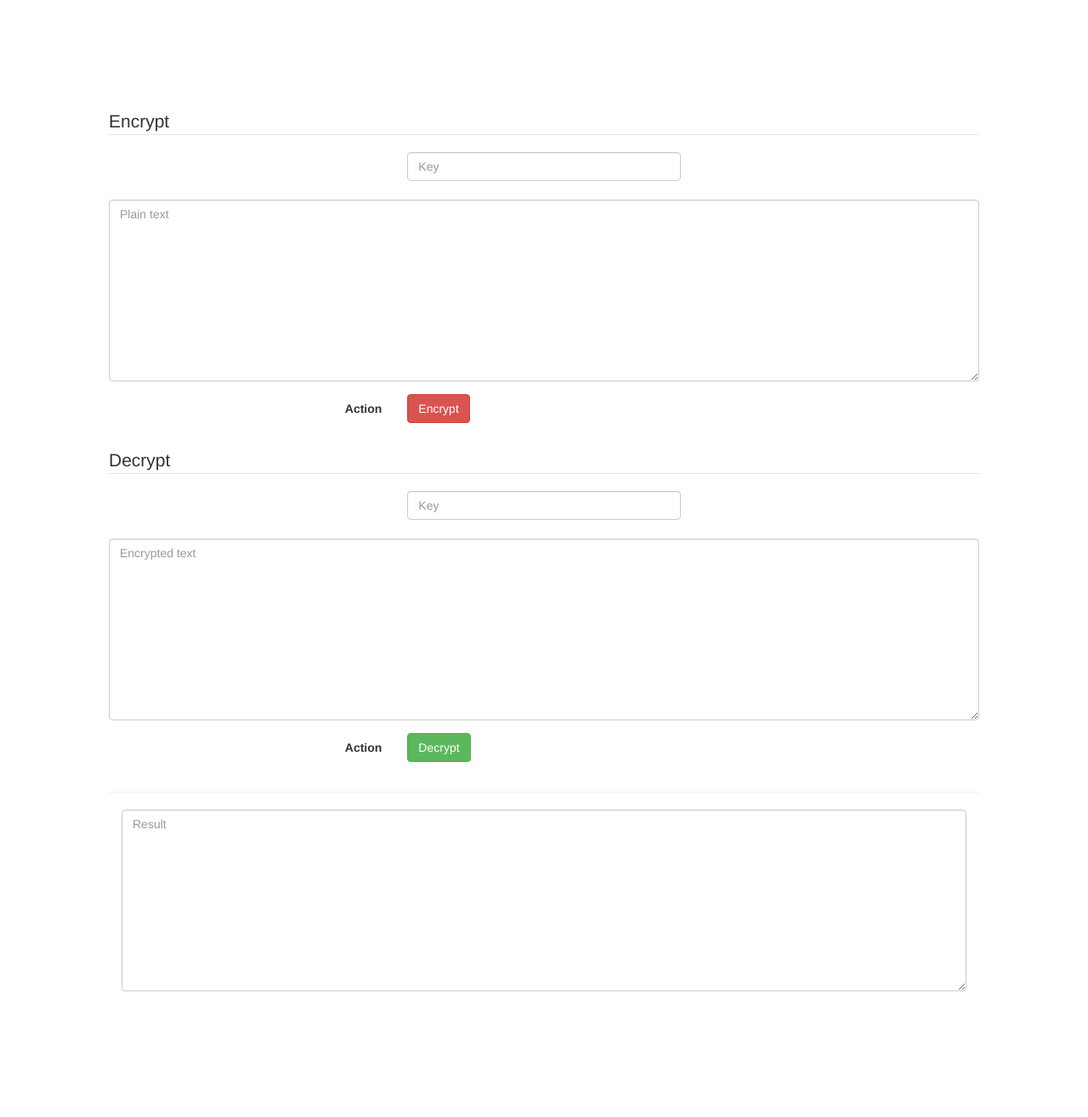
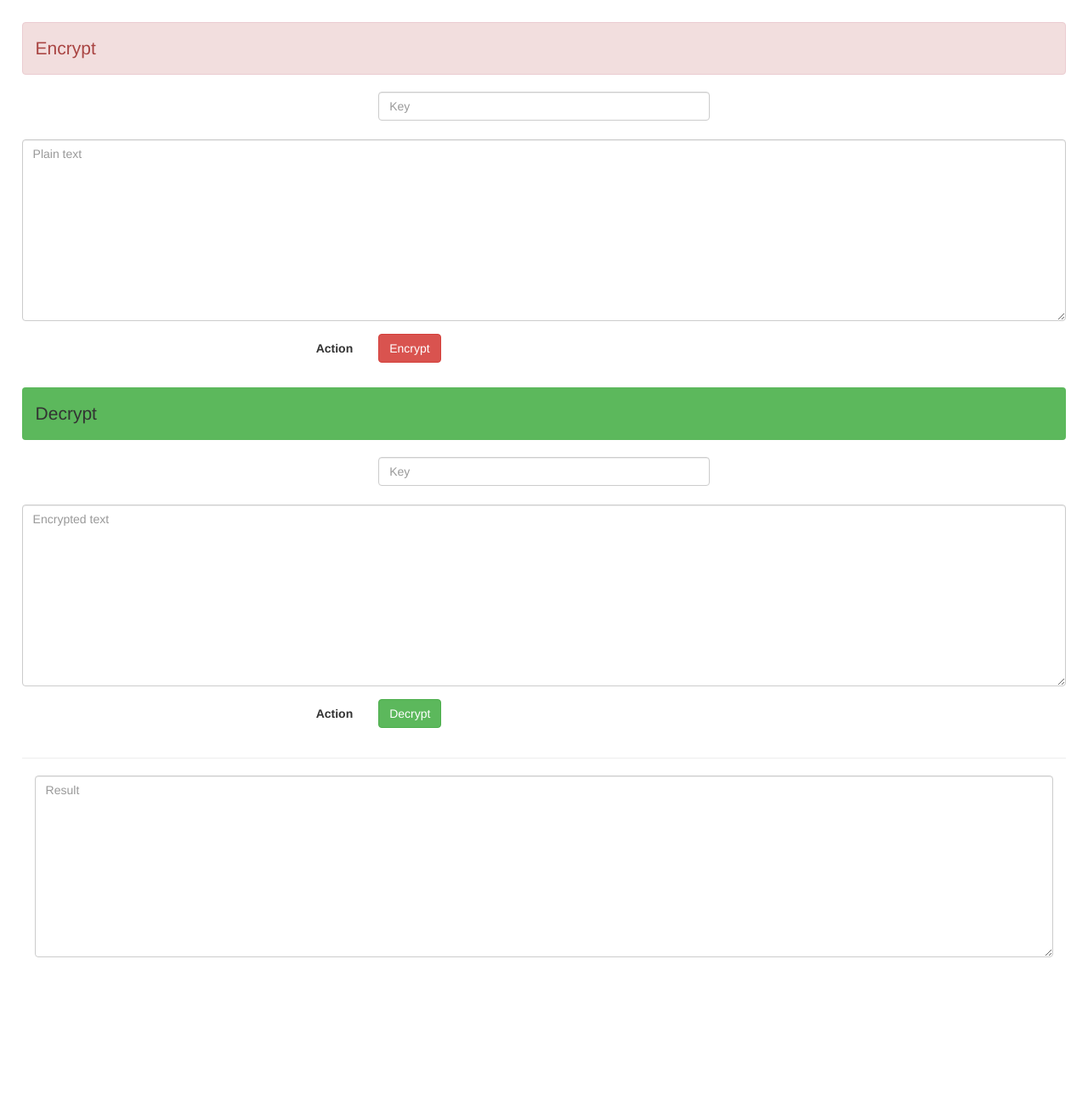
Before and after one commit to raduchiriac/mcryptme, a PHP site: page / in a window 1280 px wide. Shown: the whole page at 85% size. After the commit the page ends 1127 px from the top, so only its background shows below. Run offline with PHP 8.4, Linux system fonts and the light colour scheme; some libraries are stand-ins or nearby versions.

Commit message:
new classes for labels

```diff
--- a/index.php
+++ b/index.php
@@ -5,11 +5,11 @@
 		<link rel="stylesheet" href="https://maxcdn.bootstrapcdn.com/bootstrap/3.2.0/css/bootstrap.min.css">
 		<script src="https://code.jquery.com/jquery-1.11.1.min.js"></script>
 	</head>
-	<body style="padding:10%">
+	<body style="padding:2%">
 		<form class="form-horizontal">
 			<fieldset>
 				<!-- Form Name -->
-				<legend>Encrypt</legend>
+				<legend class="alert alert-danger">Encrypt</legend>
 				<!-- Text input-->
 				<div class="form-group">
 					<label class="col-md-4 control-label" for="key"></label>
@@ -35,7 +35,7 @@
 		<form class="form-horizontal">
 			<fieldset>
 				<!-- Form Name -->
-				<legend>Decrypt</legend>
+				<legend class="alert label-success">Decrypt</legend>
 				<!-- Text input-->
 				<div class="form-group">
 					<label class="col-md-4 control-label" for="key"></label>
```
